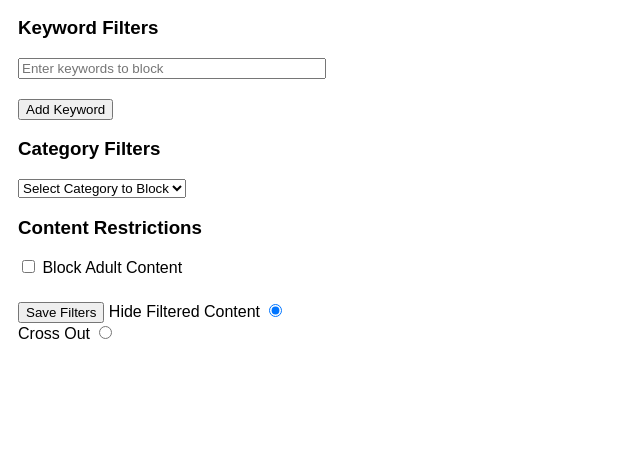
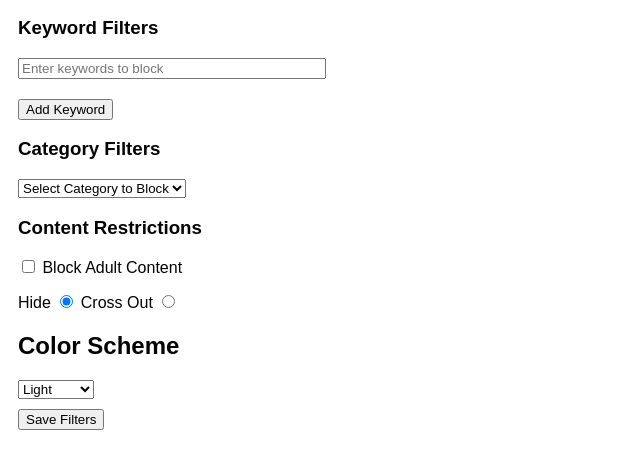
Before and after one commit to aarushsaboo/youtube-extension, a website built with webpack: page src/popup/popup.html in a window 1280 px wide. Shown: the part 69-538 px from the top of the page, without its empty margins (0-640 px from the left). Built offline with nearby package versions, Linux system fonts and the light colour scheme; some packages are replaced by stand-ins of ours.

Commit message:
Color changing themes added( custom) !

```diff
--- /dev/null
+++ b/src/colorTheme/colorChanger/colorChanger.js
@@ -0,0 +1,124 @@
+export function applyColorChanger(colorScheme) {
+  // Define more comprehensive color schemes
+  const schemes = {
+    dark: {
+      backgroundColor: "#181818",
+      textColor: "#ffffff",
+      secondaryBackgroundColor: "#212121",
+      borderColor: "#3f3f3f",
+      chipBackgroundColor: "#373737",
+      chipTextColor: "#ffffff",
+    },
+    light: {
+      backgroundColor: "#ffffff",
+      textColor: "#030303",
+      secondaryBackgroundColor: "#f9f9f9",
+      borderColor: "#d3d3d3",
+      chipBackgroundColor: "#f2f2f2",
+      chipTextColor: "#030303",
+    },
+    custom: {
+      backgroundColor: "#f0e68c",
+      textColor: "#00008b",
+      secondaryBackgroundColor: "#fafad2",
+      borderColor: "#e6e6fa",
+      chipBackgroundColor: "#fff0f5",
+      chipTextColor: "#00008b",
+    },
+    custom1: {
+      backgroundColor: "#0f1020", // Deep midnight blue
+      textColor: "#e0e0ff", // Soft light blue text
+      secondaryBackgroundColor: "#1a1a30", // Slightly lighter midnight blue
+      borderColor: "#2a2a50", // Dark navy border
+      chipBackgroundColor: "#2a2a50", // Navy chip background
+      chipTextColor: "#b0b0ff", // Soft periwinkle text
+    },
+
+    // Custom2: Soft Pastel
+    custom2: {
+      backgroundColor: "#f5f0ff", // Very light lavender
+      textColor: "#333366", // Deep indigo
+      secondaryBackgroundColor: "#e6e0f5", // Soft pastel lavender
+      borderColor: "#d0c0e0", // Soft pastel purple border
+      chipBackgroundColor: "#d0c0e0", // Pastel purple chips
+      chipTextColor: "#333366", // Deep indigo text
+    },
+
+    // Custom3: Cyberpunk Neon
+    custom3: {
+      backgroundColor: "#0a0a1a", // Ultra-dark navy
+      textColor: "#00ffff", // Bright cyan
+      secondaryBackgroundColor: "#111128", // Slightly lighter dark navy
+      borderColor: "#0f3f5f", // Deep teal border
+      chipBackgroundColor: "#1f2f4f", // Dark teal chips
+      chipTextColor: "#00ffff", // Bright cyan text
+    },
+  }
+
+  const selectedScheme = schemes[colorScheme] || schemes["light"]
+
+  // Create a style element to apply global styles
+  const styleElement = document.createElement("style")
+  styleElement.id = "youtube-color-scheme"
+  styleElement.textContent = `
+    /* Global body and main background */
+    html, body, #page-manager {
+      background-color: ${selectedScheme.backgroundColor} !important;
+      color: ${selectedScheme.textColor} !important;
+    }
+
+    /* Sidebar and main content area */
+    #contents, #secondary, #guide-content {
+      background-color: ${selectedScheme.backgroundColor} !important;
+    }
+
+    /* Video thumbnails and titles */
+    ytd-thumbnail,
+    #video-title,
+    .title,
+    yt-formatted-string,
+    a.yt-simple-endpoint {
+      color: ${selectedScheme.textColor} !important;
+    }
+
+    /* Chips and filters */
+    ytd-chip-cloud-chip-renderer {
+      background-color: ${selectedScheme.chipBackgroundColor} !important;
+      color: ${selectedScheme.chipTextColor} !important;
+    }
+
+    /* Headers and top bars */
+    #masthead-container,
+    #header,
+    #container.ytd-masthead {
+      background-color: ${selectedScheme.secondaryBackgroundColor} !important;
+      border-bottom-color: ${selectedScheme.borderColor} !important;
+    }
+
+    /* Hover and focus states */
+    a:hover, button:hover,
+    ytd-chip-cloud-chip-renderer:hover {
+      background-color: ${selectedScheme.chipBackgroundColor} !important;
+      color: ${selectedScheme.textColor} !important;
+    }
+
+    /* Comments and additional areas */
+    #comments,
+    #comment-section,
+    ytd-comments {
+      background-color: ${selectedScheme.backgroundColor} !important;
+      color: ${selectedScheme.textColor} !important;
+    }
+  `
+
+  // Remove any existing color scheme style
+  const existingStyle = document.getElementById("youtube-color-scheme")
+  if (existingStyle) {
+    existingStyle.remove()
+  }
+
+  // Append the new style
+  document.head.appendChild(styleElement)
+
+  console.log(`Applied ${colorScheme} color scheme to YouTube.`)
+}
--- a/src/components/removing/hideAndRemoveElement.js
+++ b/src/components/removing/hideAndRemoveElement.js
@@ -17,7 +17,7 @@ function hideAndRemoveElement(element) {
     )
 
     if (!renderer) {
-      console.warn("No renderer found for the element:", element)
+      console.log("No renderer found for the element:", element)
       return
     }
 
@@ -31,7 +31,7 @@ function hideAndRemoveElement(element) {
         break
 
       default:
-        console.warn("Unknown animation style:", animationStyle)
+        console.log("Unknown animation style:", animationStyle)
         break
     }
   })
--- a/src/content/main.js
+++ b/src/content/main.js
@@ -2,20 +2,24 @@ import { getFromStorage } from "../components/storage/getFromStorage.js"
 import { observePageChanges } from "./observePageChanges.js"
 import { filterContent } from "../components/filtering/filterContent.js"
 import { shouldApplyFiltering } from "../components/filtering/shouldApplyFiltering.js"
+import { applyColorChanger } from "../colorTheme/colorChanger/colorChanger.js"
 
 async function init() {
   if (!shouldApplyFiltering(window.location.pathname)) return
 
   let blockedKeywords = []
+  let colorScheme = "light"
   if (typeof chrome !== "undefined" && chrome.storage) {
     try {
-      const storageData = await getFromStorage(["blockedKeywords"])
+      const storageData = await getFromStorage(["blockedKeywords", "colorScheme"])
       blockedKeywords = storageData.blockedKeywords || []
+      colorScheme = storageData.colorScheme || "light"
     } catch (err) {
       console.error("Chrome not defined at this point", err)
     }
   }
   filterContent(blockedKeywords)
+  applyColorChanger(colorScheme)
 
   observePageChanges()
 }
--- a/src/popup/popup.html
+++ b/src/popup/popup.html
@@ -48,12 +48,27 @@
         </label>
     </div>
 
+    <div class="filter-style">
+        <label for="displayNone">Hide</label>
+        <input type="radio" name="filterAnimationStyle" value="displayNone" id="displayNone" checked>
+        <label for="crossedOut">Cross Out</label>
+        <input type="radio" name="filterAnimationStyle" value="crossedOut" id="crossedOut">
+    </div>
+
+    <div>
+        <h2>Color Scheme</h2>
+        <select id="colorSchemeSelect">
+            <option value="light">Light</option>
+            <option value="dark">Dark</option>
+            <option value="custom">Custom</option>
+            <option value="custom1">Custom1</option>
+            <option value="custom2">Custom2</option>
+            <option value="custom3">Custom3</option>
+        </select>
+    </div>
     <button id="saveFilters">Save Filters</button>
 
-    <label for="displayNone">Hide Filtered Content</label>
-    <input type="radio" name="filterAnimationStyle" value="displayNone" id="displayNone" checked>
-    <label for="crossedOut">Cross Out</label>
-    <input type="radio" name="filterAnimationStyle" value="crossedOut" id="crossedOut">
+
 
     <script src="popup.js"></script>
 </body>
--- a/src/popup/popup.js
+++ b/src/popup/popup.js
@@ -5,12 +5,11 @@ document.addEventListener("DOMContentLoaded", function () {
   const categoryFilter = document.getElementById("categoryFilter")
   const restrictAdultCheckbox = document.getElementById("restrictAdult")
   const saveFiltersBtn = document.getElementById("saveFilters")
-  //new
   const animationStyles = document.getElementsByName("filterAnimationStyle")
 
   // Load existing filters
   chrome.storage.sync.get(
-    ["blockedKeywords", "blockedCategory", "restrictAdult", "animationStyle"],
+    ["blockedKeywords", "blockedCategory", "restrictAdult", "animationStyle", "colorScheme"],
     function (data) {
       console.log("Loaded data from storage:", data) // <--- ADD THIS LINE
       // Populate existing filters
@@ -28,7 +27,6 @@ document.addEventListener("DOMContentLoaded", function () {
         restrictAdultCheckbox.checked = data.restrictAdult
       }
 
-      //new
       if (data.animationStyle) {
         const selectedRadio = document.getElementById(data.animationStyle)
         if (selectedRadio) {
@@ -36,6 +34,13 @@ document.addEventListener("DOMContentLoaded", function () {
           console.log("Selected animation style:", data.animationStyle)
         }
       }
+
+      //new
+      if (data.colorScheme) {
+        const colorSchemeDropdown = document.getElementById("colorSchemeSelect")
+        colorSchemeDropdown.value = data.colorScheme
+      }
+
     }
   )
 
@@ -74,13 +79,17 @@ document.addEventListener("DOMContentLoaded", function () {
     ).id
     console.log("Saving animation style:", selectedAnimationStyle)
 
+    const selectedColorScheme = document.getElementById("colorSchemeSelect").value
+
+
     // Save filters to storage
     chrome.storage.sync.set(
       {
         blockedKeywords: keywords,
         blockedCategory: categoryFilter.value,
         restrictAdult: restrictAdultCheckbox.checked,
-        animationStyle: selectedAnimationStyle
+        animationStyle: selectedAnimationStyle,
+        colorScheme: selectedColorScheme,
       },
       function () {
         saveFiltersBtn.textContent = "Saved!"
```
Also changed, not shown: dist/content.js, dist/popup.html, dist/popup.js, 2 other files.
